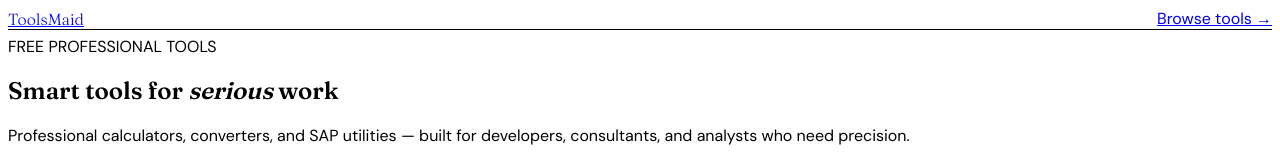
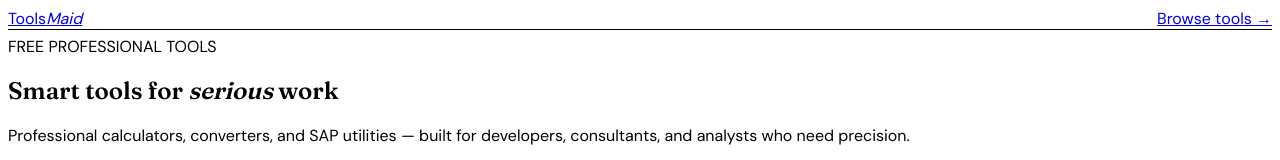
Before and after one commit to nchanduk-tech/toolsmaid, a Next.js app: page / in a window 1280 px wide. Shown: the top 160 px of the page. Built offline with nearby package versions, Linux system fonts and the light colour scheme.

Commit message:
fix build and logo component added

```diff
--- a/components/home/Hero.tsx
+++ b/components/home/Hero.tsx
@@ -1,3 +1,5 @@
+"use client";
+
 import Link from 'next/link';
 
 export default function Hero() {
--- a/components/layout/Navbar.tsx
+++ b/components/layout/Navbar.tsx
@@ -1,11 +1,12 @@
 import Link from 'next/link';
+import Logo from '@/components/ui/Logo';
 
 export default function Navbar() {
   return (
     <nav className="sticky top-0 z-50 bg-white border-b border-gray-100">
       <div className="max-w-6xl mx-auto px-6 h-16 flex items-center justify-between">
-        <Link href="/" className="font-serif text-xl font-semibold tracking-tight">
-          Tools<span className="text-emerald-700">Maid</span>
+        <Link href="/">
+            <Logo />
         </Link>
         <div className="hidden md:flex items-center gap-8 text-sm text-gray-500">
           <Link href="/tools"      className="hover:text-gray-900 transition-colors">Tools</Link>
--- /dev/null
+++ b/components/ui/Logo.tsx
@@ -0,0 +1,20 @@
+export default function Logo() {
+  return (
+    <div className="flex items-center gap-3">
+      {/* Signal bars */}
+      <div className="flex items-end gap-1 h-10">
+        <span className="w-1.5 h-6 bg-emerald-500 rounded-full animate-pulse"></span>
+        <span className="w-1.5 h-9 bg-emerald-400 rounded-full animate-pulse delay-75"></span>
+        <span className="w-1.5 h-7 bg-emerald-300 rounded-full animate-pulse delay-150"></span>
+        <span className="w-1.5 h-10 bg-emerald-500 rounded-full animate-pulse delay-200"></span>
+        <span className="w-1.5 h-5 bg-emerald-400 rounded-full animate-pulse delay-300"></span>
+      </div>
+
+      {/* Brand text */}
+      <div className="text-3xl font-bold tracking-tight">
+        <span className="text-white">Tools</span>
+        <span className="text-emerald-400 italic font-medium">Maid</span>
+      </div>
+    </div>
+  );
+}
```
